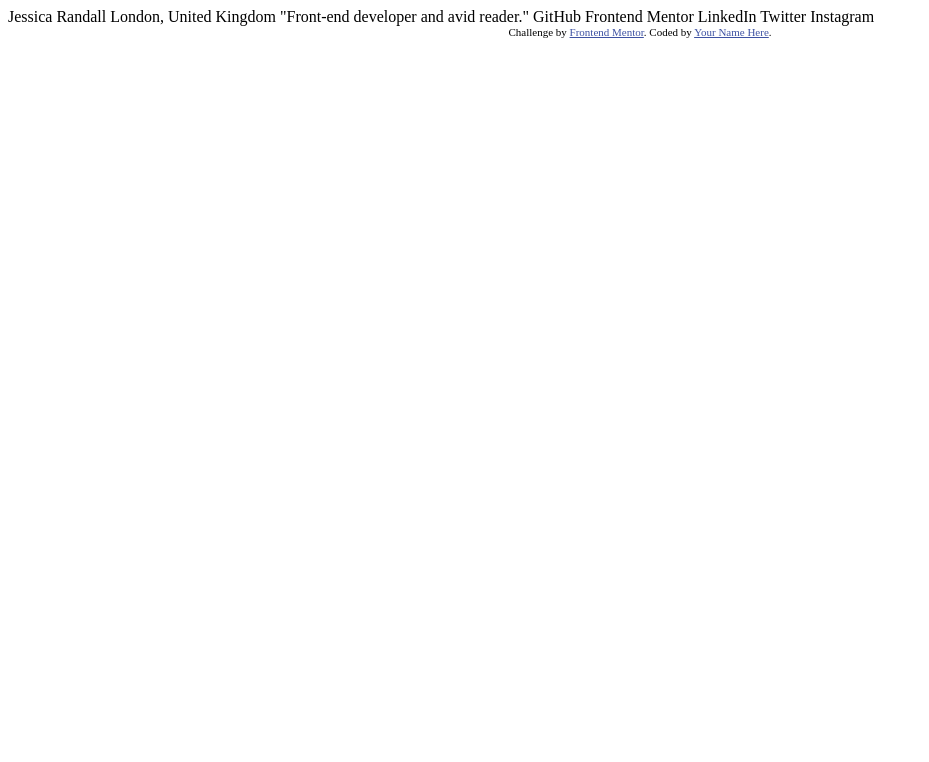
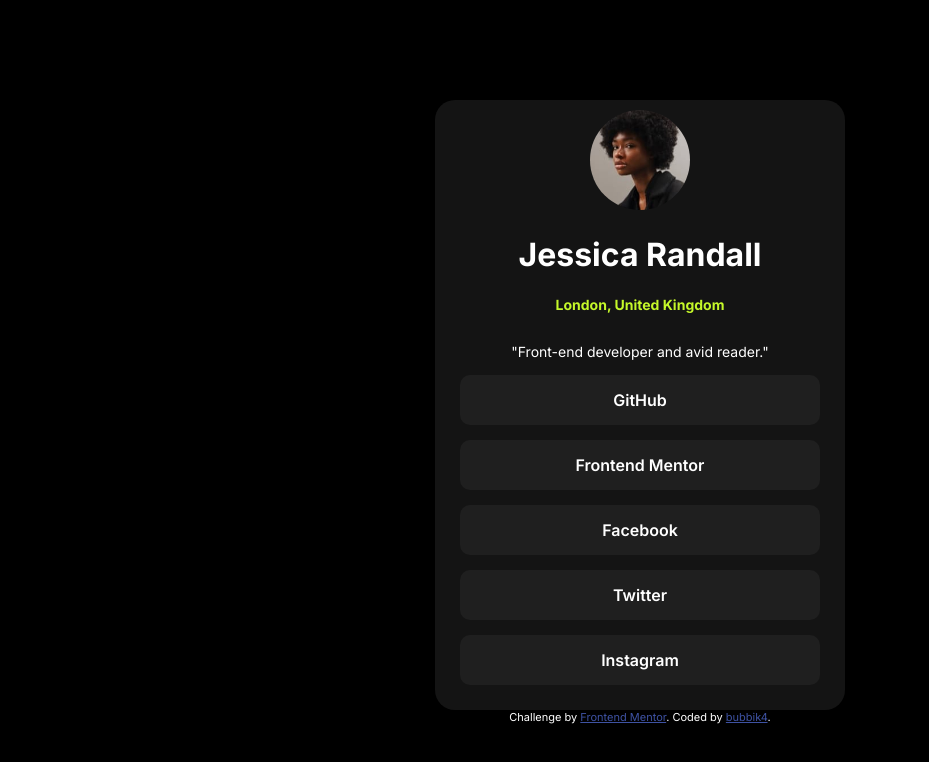
Before and after one commit to bubbik4/fm-social-links-profile, a plain HTML site: page index.html in a window 1280 px wide. Shown: the whole page, without its empty margins (0-929 px from the left). Drawn offline with Linux system fonts and the light colour scheme.

Commit message:
Done the needed

```diff
--- a/index.html
+++ b/index.html
@@ -5,6 +5,11 @@
   <meta name="viewport" content="width=device-width, initial-scale=1.0"> <!-- displays site properly based on user's device -->
 
   <link rel="icon" type="image/png" sizes="32x32" href="./assets/images/favicon-32x32.png">
+  <link rel="stylesheet" type="text/css" href="style.css">
+
+  <link rel="preconnect" href="https://fonts.googleapis.com">
+  <link rel="preconnect" href="https://fonts.gstatic.com" crossorigin>
+  <link href="https://fonts.googleapis.com/css2?family=Figtree:ital,wght@0,300..900;1,300..900&family=Inter:ital,opsz,wght@0,14..32,100..900;1,14..32,100..900&family=Outfit:wght@100..900&display=swap" rel="stylesheet">
 
   <title>Frontend Mentor | Social links profile</title>
 
@@ -15,20 +20,25 @@
   </style>
 </head>
 <body>
+<main>
+  <header>
+  <img src="/assets/images/avatar-jessica.jpeg" alt="Woman profile picture">
+    <h1>Jessica Randall</h1>
+    <p class="location">London, United Kingdom</p>
+    <p class="summary">"Front-end developer and avid reader."</p>
+</header>
+<section class="list">
+  <section class="list-child">GitHub</section>
+  <section class="list-child">Frontend Mentor</section>
+  <section class="list-child">Facebook</section>
+  <section class="list-child">Twitter</section>
+  <section class="list-child">Instagram</section>
+</section>
 
-  Jessica Randall
-  London, United Kingdom
-  "Front-end developer and avid reader."
-
-  GitHub
-  Frontend Mentor
-  LinkedIn
-  Twitter
-  Instagram
-
+</main>
   <div class="attribution">
     Challenge by <a href="https://www.frontendmentor.io?ref=challenge" target="_blank">Frontend Mentor</a>.
-    Coded by <a href="#">Your Name Here</a>.
+    Coded by <a href="https://github.com/bubbik4" target="_blank">bubbik4</a>.
   </div>
 </body>
 </html>
--- /dev/null
+++ b/style.css
@@ -0,0 +1,49 @@
+* {
+    font-family: "Inter";
+    color: white;
+}
+
+body {
+    justify-content: center;
+    text-align: center;
+    background-color: black;
+}
+
+main {
+    width: 390px;
+    margin: auto;
+    margin-top: 100px;
+    background-color: hsl(0, 0%, 8%);
+    height: fit-content;
+    padding: 10px;
+    border-radius: 20px;
+}
+
+.location {
+    color: hsl(75, 94%, 57%);
+    font-weight: 700;
+    margin-bottom: 30px;
+}
+
+.list-child {
+    background-color: hsl(0, 0%, 12%);
+    padding: 15px;
+    margin: 15px;
+    border-radius: 10px;
+    transition: color, background-color  0.3s ease-in-out;
+    font-weight: 600;
+}
+
+.list-child:hover {
+    color: black;
+    background-color: hsl(75, 94%, 57%);
+}
+
+p {
+    font-size: 14px;
+}
+
+img {
+    border-radius: 100px;
+    width: 100px;
+}
```
